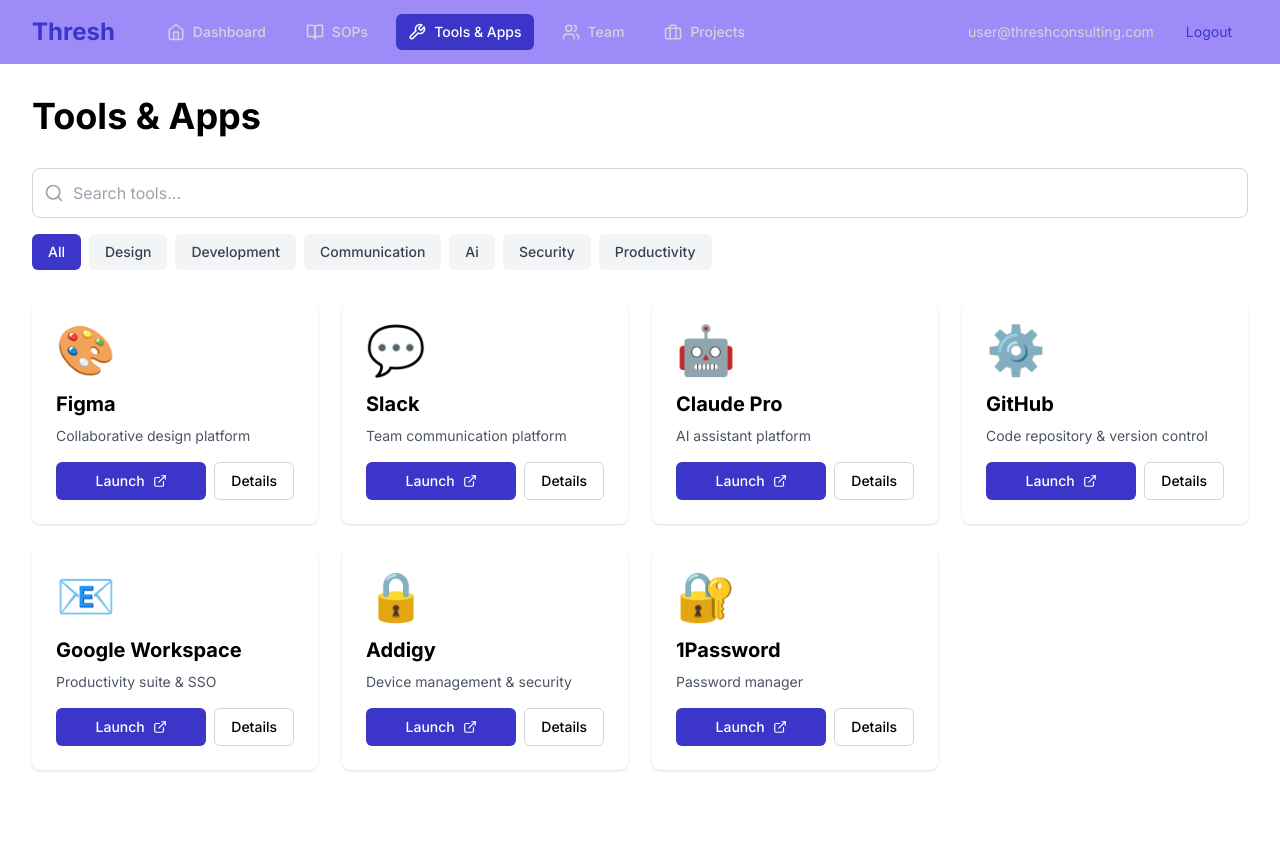
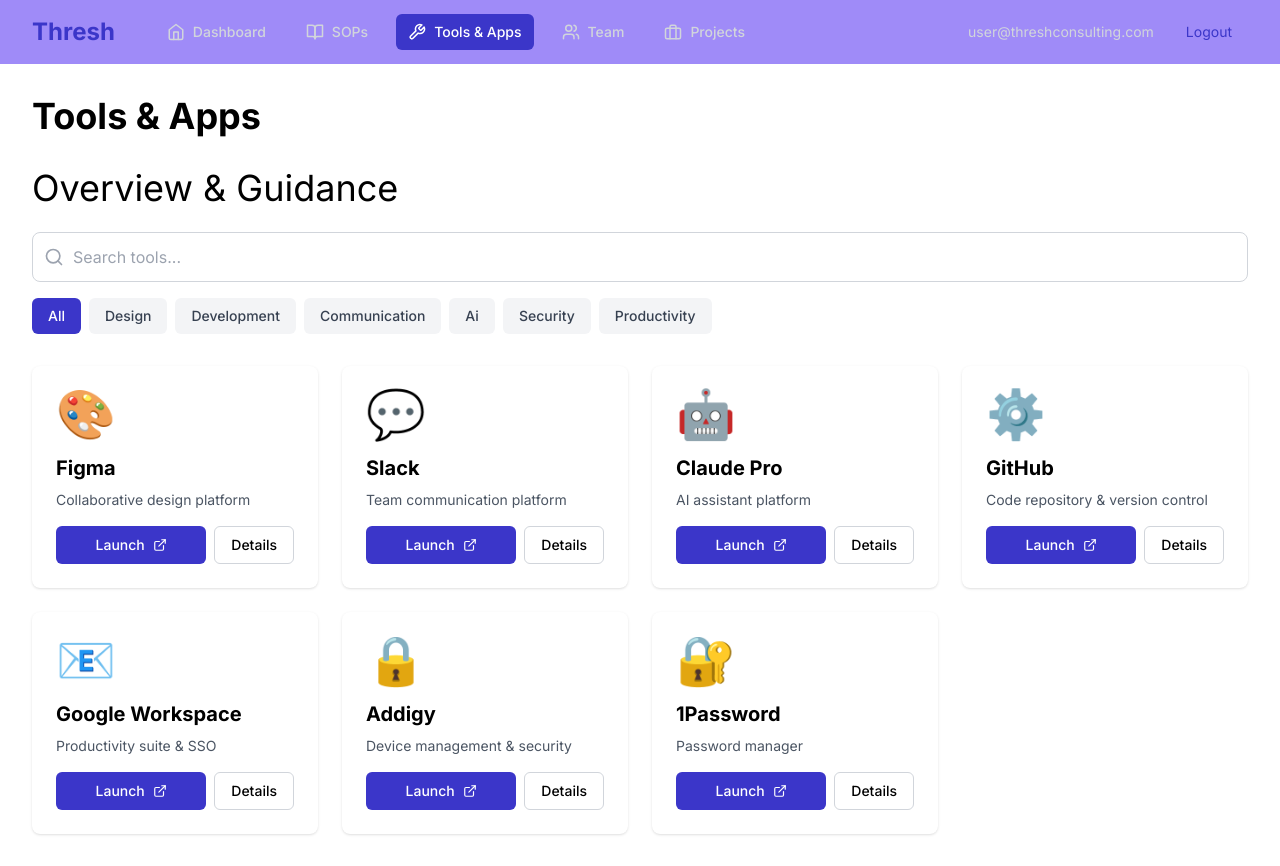
Before and after one commit to agault/Thresh-Intranet, a Next.js app: page /tools in a window 1280 px wide. Built offline with nearby package versions, Linux system fonts and the light colour scheme.

Commit message:
Update page.tsx

```diff
--- a/src/app/tools/page.tsx
+++ b/src/app/tools/page.tsx
@@ -23,6 +23,7 @@
   return (
     <div className="max-w-7xl mx-auto px-4 sm:px-6 lg:px-8 py-8">
       <h1 className="text-4xl font-bold mb-8">Tools & Apps</h1>
+      <h2 className="text-4xl font mb-6">Overview & Guidance</h2>
 
       {/* Search and Filter */}
       <div className="mb-8 space-y-4">
```
